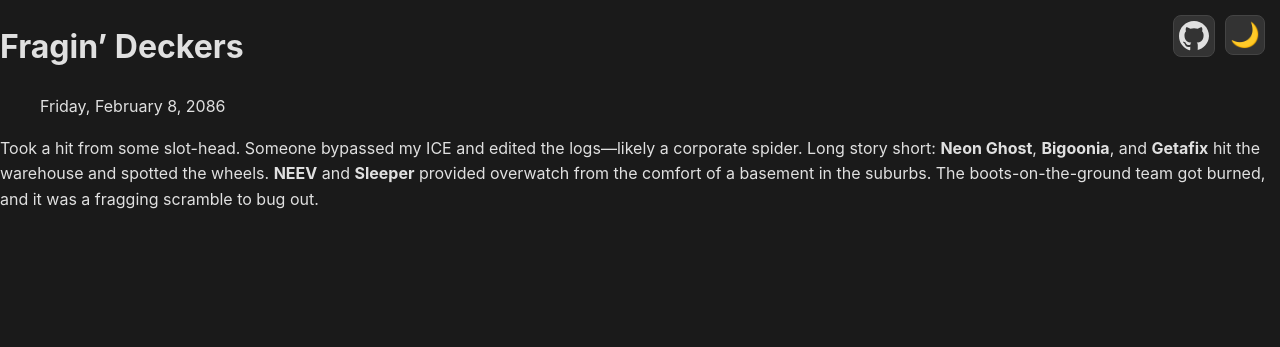
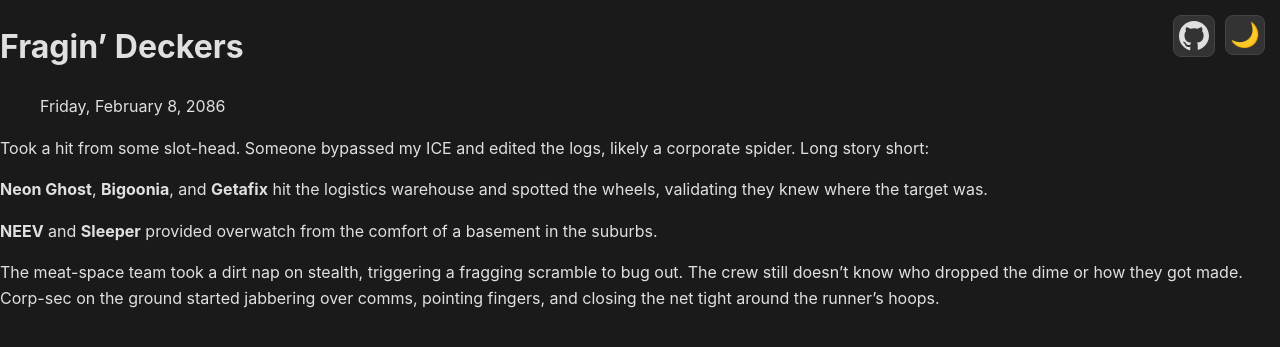
Before and after one commit to TabletopAdventures/tabletopadventures.github.io, a Jekyll site: the page built from campaigns/_shadowrun_mecayotl/session_04.md, in a window 1280 px wide. Shown: the top 347 px of the page. Built offline with Jekyll 4.4.1, drawn with Linux system fonts in a browser that asks for light colours.

Commit message:
Mecayotl - Small Tweak to Session 4 Notes (#35)

```diff
--- a/campaigns/_shadowrun_mecayotl/session_04.md
+++ b/campaigns/_shadowrun_mecayotl/session_04.md
@@ -6,4 +6,10 @@ date: 2026-06-28
 # Fragin' Deckers
 > Friday, February 8, 2086
 
-Took a hit from some slot-head. Someone bypassed my ICE and edited the logs—likely a corporate spider. Long story short: **Neon Ghost**, **Bigoonia**, and **Getafix** hit the warehouse and spotted the wheels. **NEEV** and **Sleeper** provided overwatch from the comfort of a basement in the suburbs. The boots-on-the-ground team got burned, and it was a fragging scramble to bug out.
+Took a hit from some slot-head. Someone bypassed my ICE and edited the logs, likely a corporate spider. Long story short:
+
+**Neon Ghost**, **Bigoonia**, and **Getafix** hit the logistics warehouse and spotted the wheels, validating they knew where the target was.
+
+**NEEV** and **Sleeper** provided overwatch from the comfort of a basement in the suburbs.
+
+The meat-space team took a dirt nap on stealth, triggering a fragging scramble to bug out. The crew still doesn't know who dropped the dime or how they got made. Corp-sec on the ground started jabbering over comms, pointing fingers, and closing the net tight around the runner's hoops.
```
